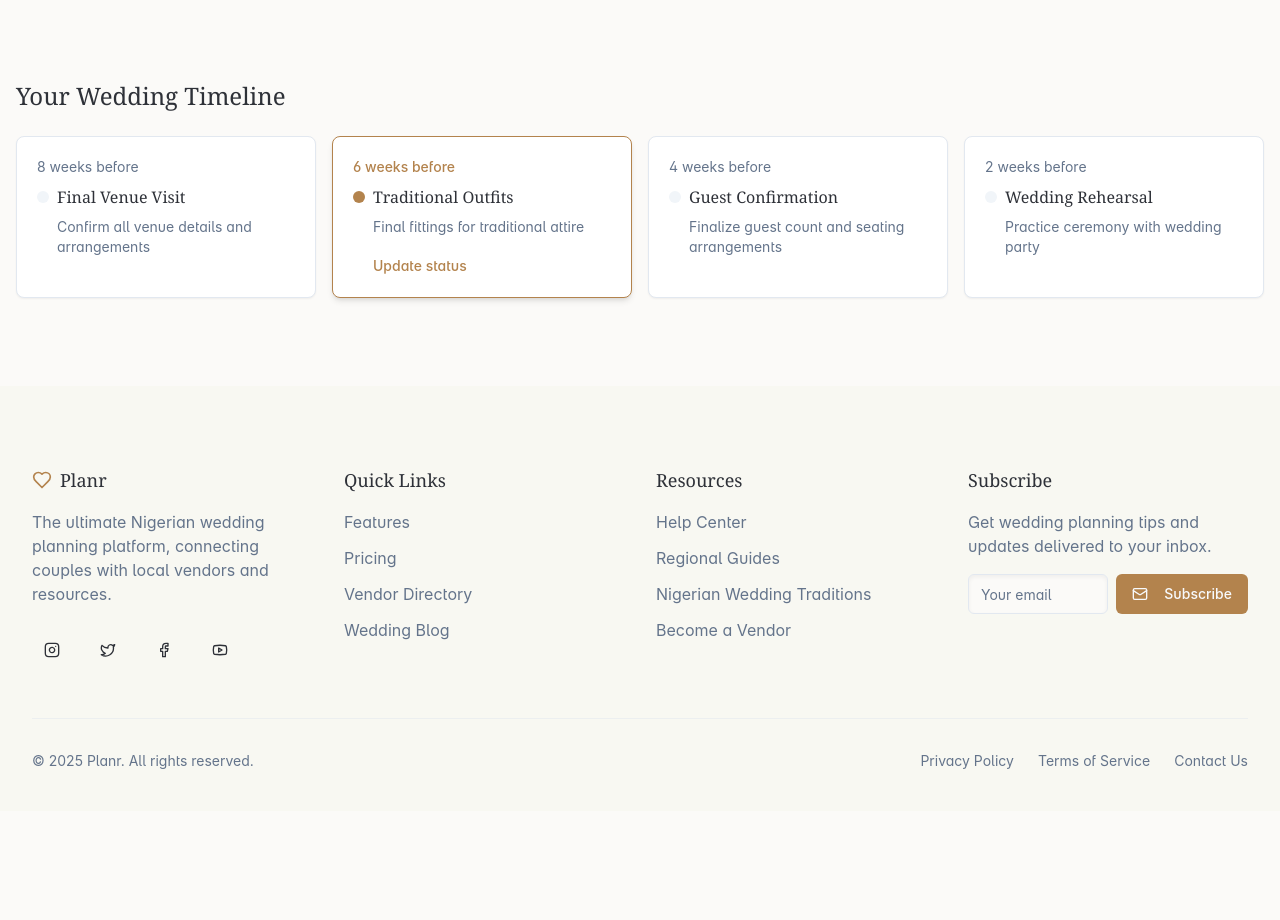
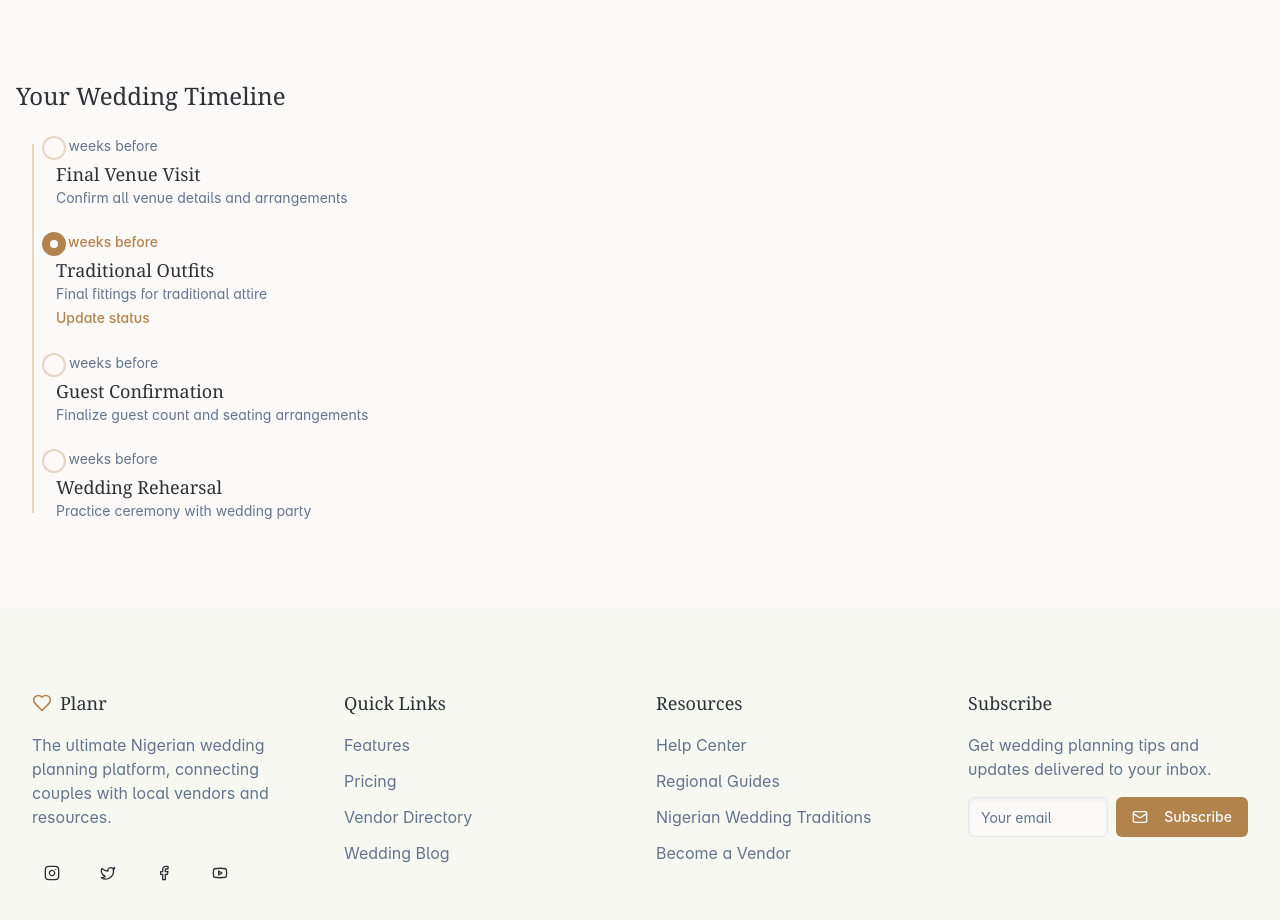
Before and after one commit to nehyabah/event-empower, a React (Vite) app: page /home in a window 1280 px wide. Shown: the part 1120-2040 px from the top of the page. Before the commit the page ends 1931 px from the top, so only its background shows below. Built offline with nearby package versions, Linux system fonts and the light colour scheme; sample sign-in values are in the browser's storage.

Commit message:
Revert timeline card changes
Revert to the previous timeline card implementation.

```diff
--- a/src/pages/UserHomepage.tsx
+++ b/src/pages/UserHomepage.tsx
@@ -72,27 +72,27 @@ const UserHomepage = () => {
             </div>
           </section>
 
-          {/* Important Dates - Redesigned Timeline for better mobile experience */}
+          {/* Important Dates - Fixed Timeline */}
           <section className="py-6">
             <h2 className="text-2xl font-serif mb-6">Your Wedding Timeline</h2>
-            <div className="grid gap-4 md:grid-cols-2 lg:grid-cols-4">
-              <TimelineCard
+            <div className="relative pl-8 md:pl-10 space-y-6 max-w-2xl before:absolute before:left-3 md:before:left-4 before:top-2 before:bottom-2 before:w-0.5 before:bg-primary/30">
+              <TimelineItem
                 date="8 weeks before"
                 title="Final Venue Visit"
                 description="Confirm all venue details and arrangements"
               />
-              <TimelineCard
+              <TimelineItem
                 date="6 weeks before"
                 title="Traditional Outfits"
                 description="Final fittings for traditional attire"
                 active={true}
               />
-              <TimelineCard
+              <TimelineItem
                 date="4 weeks before"
                 title="Guest Confirmation"
                 description="Finalize guest count and seating arrangements"
               />
-              <TimelineCard
+              <TimelineItem
                 date="2 weeks before"
                 title="Wedding Rehearsal"
                 description="Practice ceremony with wedding party"
@@ -129,36 +129,33 @@ const QuickActionCard = ({ title, description, icon: Icon, to }: QuickActionCard
   </Link>
 );
 
-interface TimelineCardProps {
+interface TimelineItemProps {
   date: string;
   title: string;
   description: string;
   active?: boolean;
 }
 
-// New card-based timeline item for better mobile display
-const TimelineCard = ({ date, title, description, active = false }: TimelineCardProps) => (
-  <Card className={`transition-all overflow-hidden ${active ? 'border-primary shadow-md' : 'hover:shadow-sm'}`}>
-    <CardContent className="p-5">
-      <div className={`text-sm mb-2 ${active ? "text-primary font-medium" : "text-muted-foreground"}`}>
+const TimelineItem = ({ date, title, description, active = false }: TimelineItemProps) => (
+  <div className="relative">
+    <div className={`absolute w-6 h-6 rounded-full border-2 -left-[11px] md:-left-[14px] top-0 flex items-center justify-center ${
+      active
+        ? "bg-primary border-primary"
+        : "bg-background border-primary/30"
+    }`}>
+      {active && <div className="w-2 h-2 rounded-full bg-white"></div>}
+    </div>
+    <div className={`${active ? "text-primary font-medium" : "text-muted-foreground"} text-sm mb-1`}>
       {date}
     </div>
-      <div className="space-y-2">
-        <div className="flex items-center gap-2">
-          <div className={`w-3 h-3 rounded-full ${active ? "bg-primary" : "bg-muted"}`}></div>
-          <h3 className="font-medium">{title}</h3>
-        </div>
-        <p className="text-sm text-muted-foreground pl-5">{description}</p>
+    <h3 className="font-medium text-lg">{title}</h3>
+    <p className="text-muted-foreground text-sm">{description}</p>
     {active && (
-          <div className="pt-2 pl-5">
-            <Button variant="link" className="p-0 h-auto text-primary">
+      <Button variant="link" className="p-0 h-auto text-primary mt-1">
         Update status
       </Button>
-          </div>
     )}
   </div>
-    </CardContent>
-  </Card>
 );
 
 export default UserHomepage;
```
Lines whose indentation alone changed are shown as unchanged.
